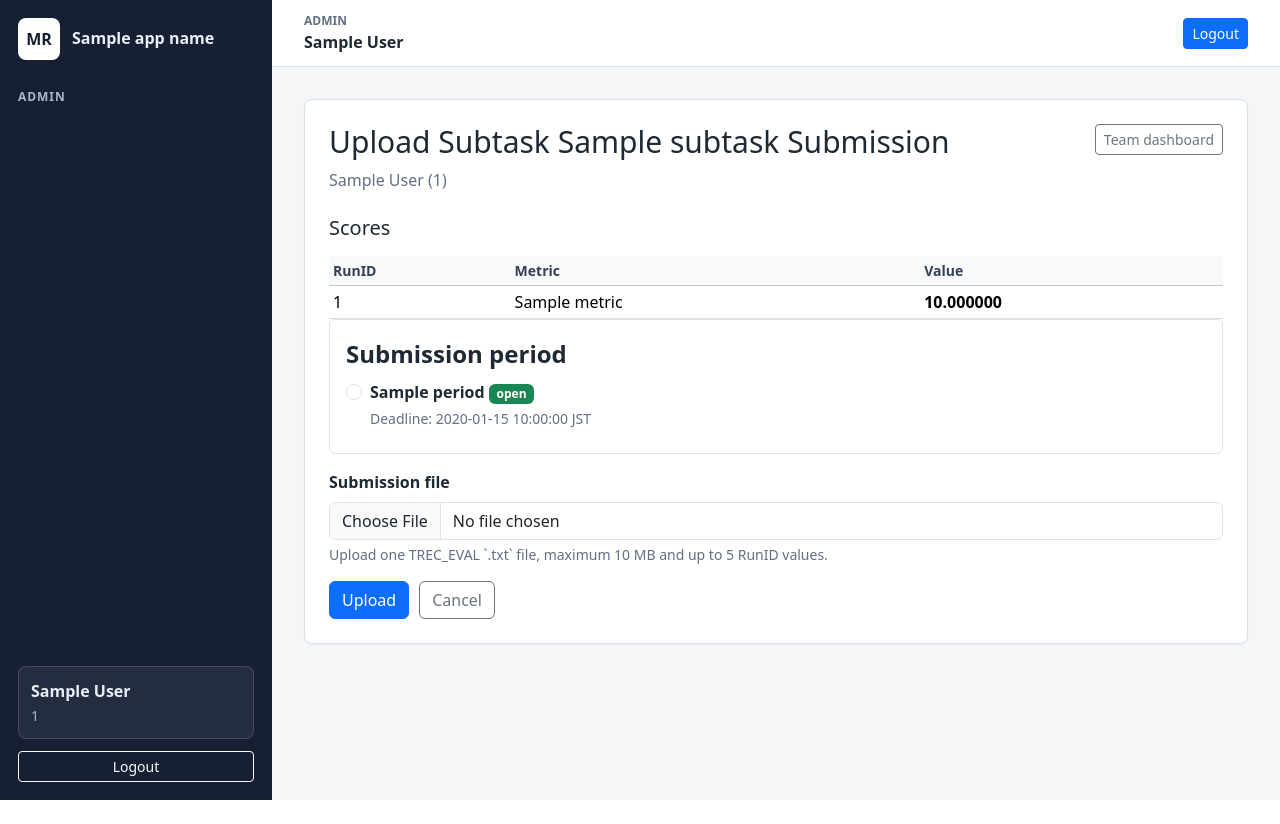
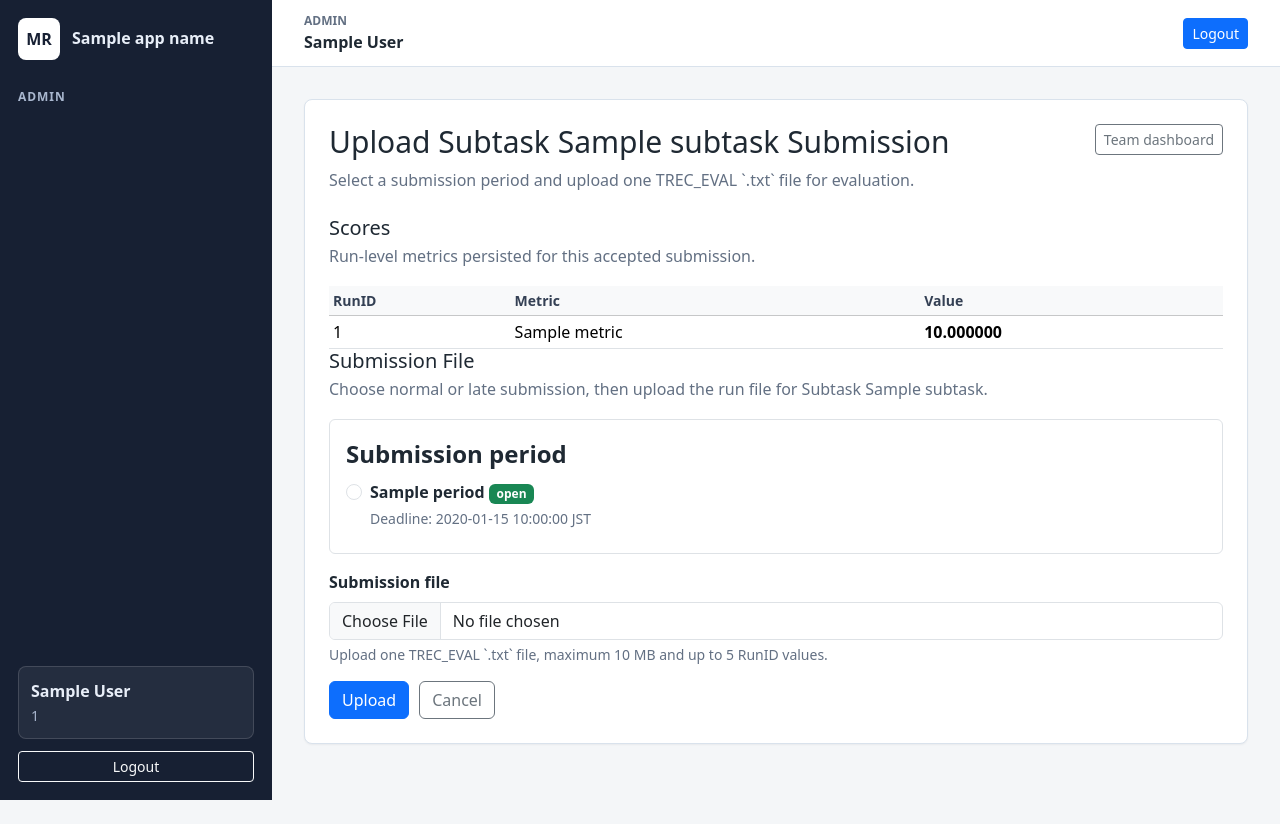
Before and after one commit to modelretrieval-1/modelretrieval-1-submission-site, a FastAPI app: template app/templates/team_submission_upload.html in a window 1280 px wide. Before the commit the page ends 800 px from the top, so only its background shows below. Run offline with FastAPI, Linux system fonts and the light colour scheme; the template is opened without the code that fills it: most values are stand-ins (such as "Sample title", 1, 10 or a date in 2020).

Commit message:
Normalize participant form pages

```diff
--- a/app/templates/team_submission_upload.html
+++ b/app/templates/team_submission_upload.html
@@ -7,7 +7,7 @@
     <div class="page-header">
       <div>
         <h1>Upload Subtask {{ subtask }} Submission</h1>
-        <p>{{ account.display_name }} ({{ account.user_id }})</p>
+        <p>Select a submission period and upload one TREC_EVAL `.txt` file for evaluation.</p>
       </div>
       <div class="header-actions">
         <a class="btn btn-outline-secondary btn-sm" href="/team">Team dashboard</a>
@@ -33,7 +33,12 @@
     {% endif %}
 
     {% if metrics %}
-      <h2>Scores</h2>
+      <div class="section-header">
+        <div>
+          <h2>Scores</h2>
+          <p>Run-level metrics persisted for this accepted submission.</p>
+        </div>
+      </div>
       <div class="table-wrap">
         <table class="table table-sm table-hover align-middle">
           <thead class="table-light">
@@ -56,6 +61,12 @@
       </div>
     {% endif %}
 
+    <div class="section-header">
+      <div>
+        <h2>Submission File</h2>
+        <p>Choose normal or late submission, then upload the run file for Subtask {{ subtask }}.</p>
+      </div>
+    </div>
     <form class="form-stack" action="/team/submissions/{{ subtask }}/new" method="post" enctype="multipart/form-data">
       <fieldset class="border rounded p-3">
         <legend>Submission period</legend>
```
Also changed, not shown: app/templates/password_change.html (+7 -1 lines), tests/test_password_change.py (+3 -0 lines), tests/test_team_submissions.py (+6 -0 lines).
